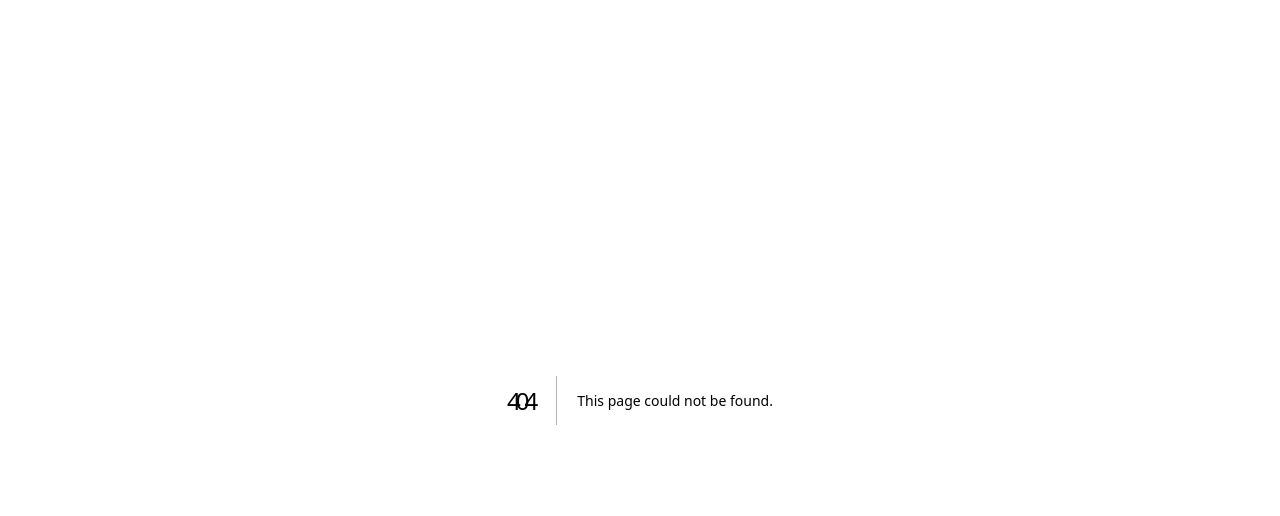
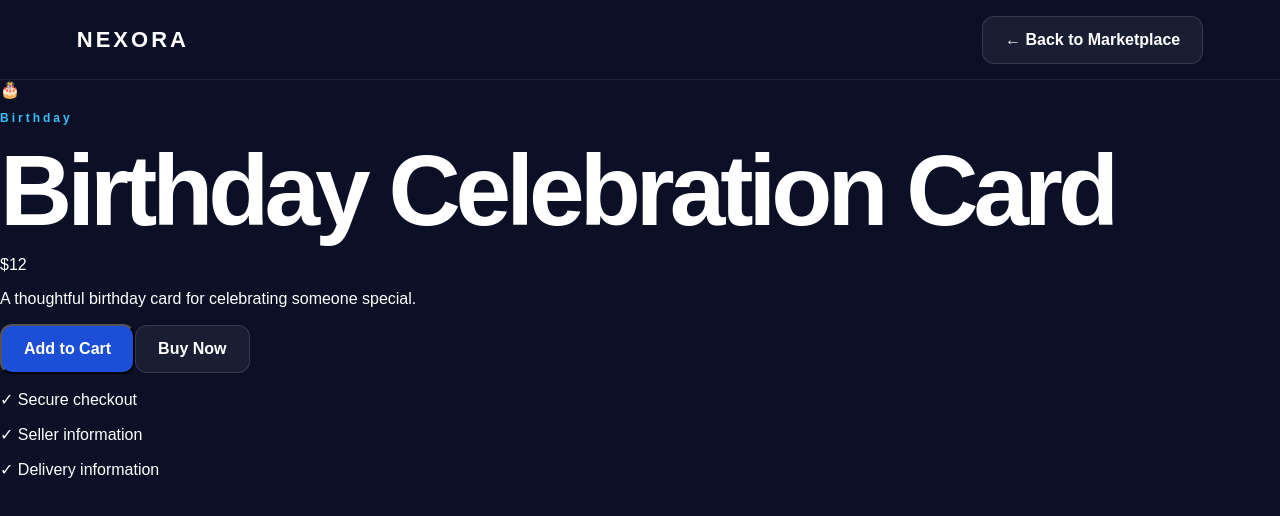
Before and after one commit to Globallinkexpress/-nexora-market-02, a Next.js app: page /product/birthday-card in a window 1280 px wide. Before the commit this address had no page. Shown: the top 516 px of the page. Built offline with nearby package versions, Linux system fonts and the light colour scheme.

Commit message:
Create page.js

```diff
--- /dev/null
+++ b/app/product/[id]/page.js
@@ -0,0 +1,127 @@
+const products = {
+  "elegant-ring": {
+    name: "Elegant Ring",
+    category: "Jewelry",
+    price: "$45",
+    icon: "💍",
+    description:
+      "A beautiful jewelry piece for everyday wear and special occasions.",
+  },
+
+  "flower-bouquet": {
+    name: "Fresh Flower Bouquet",
+    category: "Flowers",
+    price: "$35",
+    icon: "🌸",
+    description:
+      "A carefully arranged flower bouquet designed for meaningful moments.",
+  },
+
+  "birthday-card": {
+    name: "Birthday Celebration Card",
+    category: "Birthday",
+    price: "$12",
+    icon: "🎂",
+    description:
+      "A thoughtful birthday card for celebrating someone special.",
+  },
+
+  "surprise-card": {
+    name: "Surprise Gift Card",
+    category: "Surprise Gifts",
+    price: "$18",
+    icon: "💌",
+    description:
+      "A special gift card designed to make someone's day memorable.",
+  },
+
+  "special-pizza": {
+    name: "Special Occasion Pizza",
+    category: "Food",
+    price: "$22",
+    icon: "🍕",
+    description:
+      "A delicious pizza option for celebrations and special occasions.",
+  },
+
+  "fashion-collection": {
+    name: "Classic Fashion Collection",
+    category: "Fashion",
+    price: "$65",
+    icon: "👗",
+    description:
+      "A stylish fashion collection designed for everyday confidence.",
+  },
+
+  "smart-device": {
+    name: "Wireless Smart Device",
+    category: "Electronics",
+    price: "$89",
+    icon: "📱",
+    description:
+      "A modern wireless device for everyday technology needs.",
+  },
+
+  "home-collection": {
+    name: "Modern Home Collection",
+    category: "Home & Living",
+    price: "$54",
+    icon: "🏠",
+    description:
+      "Modern home essentials designed to complement your space.",
+  },
+};
+
+export default function ProductPage({ params }) {
+  const product = products[params.id];
+
+  if (!product) {
+    return (
+      <main className="productPage">
+        <h1>Product not found</h1>
+        <a href="/marketplace">Return to marketplace</a>
+      </main>
+    );
+  }
+
+  return (
+    <main className="productPage">
+      <nav className="nav">
+        <a href="/" className="logo">
+          NEXORA
+        </a>
+
+        <a href="/marketplace" className="secondary">
+          ← Back to Marketplace
+        </a>
+      </nav>
+
+      <section className="productDetail">
+        <div className="productDetailImage">
+          <span>{product.icon}</span>
+        </div>
+
+        <div className="productDetailInfo">
+          <p className="eyebrow">{product.category}</p>
+
+          <h1>{product.name}</h1>
+
+          <p className="detailPrice">{product.price}</p>
+
+          <p className="detailDescription">{product.description}</p>
+
+          <div className="purchaseBox">
+            <button className="primary">Add to Cart</button>
+            <button className="secondary">Buy Now</button>
+          </div>
+
+          <div className="productTrust">
+            <p>✓ Secure checkout</p>
+            <p>✓ Seller information</p>
+            <p>✓ Delivery information</p>
+          </div>
+        </div>
+      </section>
+    </main>
+  );
+}
```
